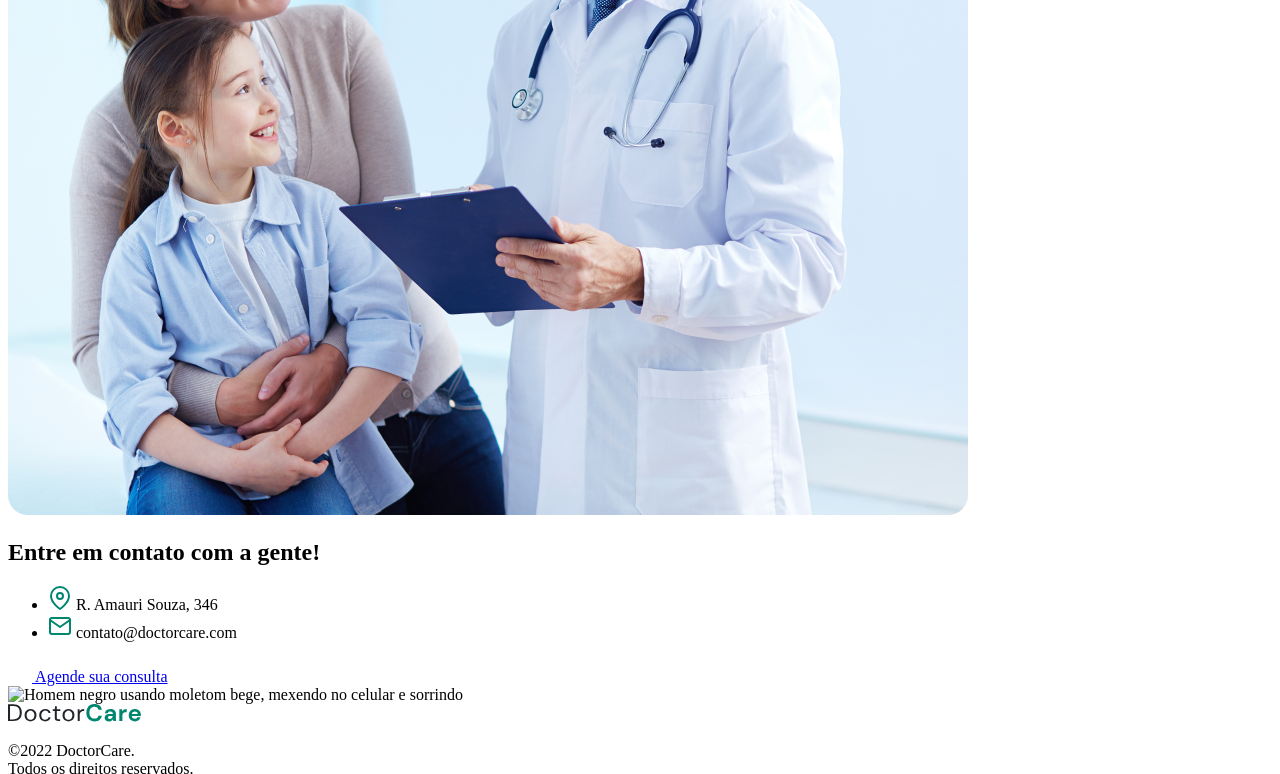
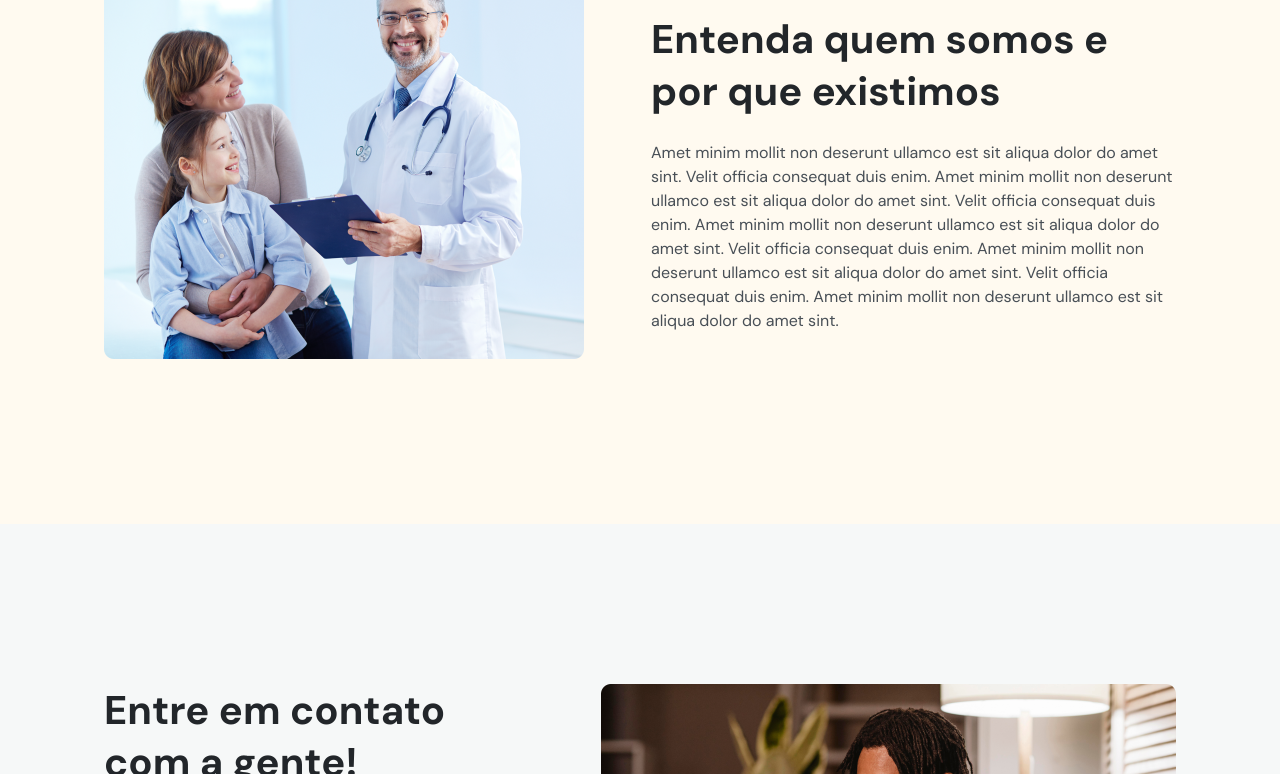
Before and after one commit to joanacabralmartins/NLW-Origin, a plain HTML site: page index.html in a window 1280 px wide. Shown: the part 2026-2800 px from the top of the page. Drawn offline with nearby package versions, Linux system fonts and the light colour scheme; the site is published under a folder, as on GitHub Pages, so addresses that start at the root find nothing.

Commit message:
Ajustes de links relativos

```diff
--- a/index.html
+++ b/index.html
@@ -5,7 +5,7 @@
     <meta name="viewport" content="width=device-width, initial-scale=1.0" />
     <title>DoctorCare</title>
 
-    <link rel="stylesheet" href="/style.css" />
+    <link rel="stylesheet" href="./style.css" />
     <link rel="preconnect" href="https://fonts.googleapis.com" />
     <link rel="preconnect" href="https://fonts.gstatic.com" crossorigin />
     <link
@@ -252,7 +252,7 @@
 
         <div class="col-b">
           <img
-            src="/assets/Foto.png"
+            src="./assets/Foto.png"
             alt="Mulher negra vestindo moletom verde e sorrindo"
           />
         </div>
@@ -457,7 +457,7 @@
 
         <div class="col-b">
           <img
-            src="assets/doutor-segurando-prancheta.png"
+            src="./assets/doutor-segurando-prancheta.png"
             alt="Doutor sorrindo e segurando prancheta com nome de pacientes"
           />
         </div>
@@ -545,7 +545,7 @@
 
         <div class="col-b">
           <img
-            src="/assets/homem-no-celular.png"
+            src="./assets/homem-no-celular.png"
             alt="Homem negro usando moletom bege, mexendo no celular e sorrindo"
           />
         </div>
@@ -726,6 +726,6 @@
     <!-- ScrollReveal Lib -->
     <script src="https://unpkg.com/scrollreveal"></script>
 
-    <script src="main.js"></script>
+    <script src="./main.js"></script>
   </body>
 </html>
```
